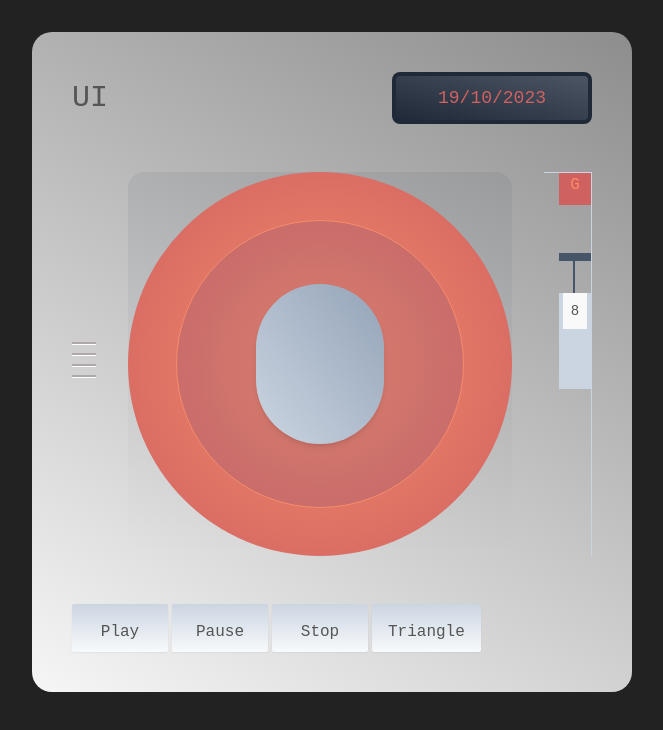
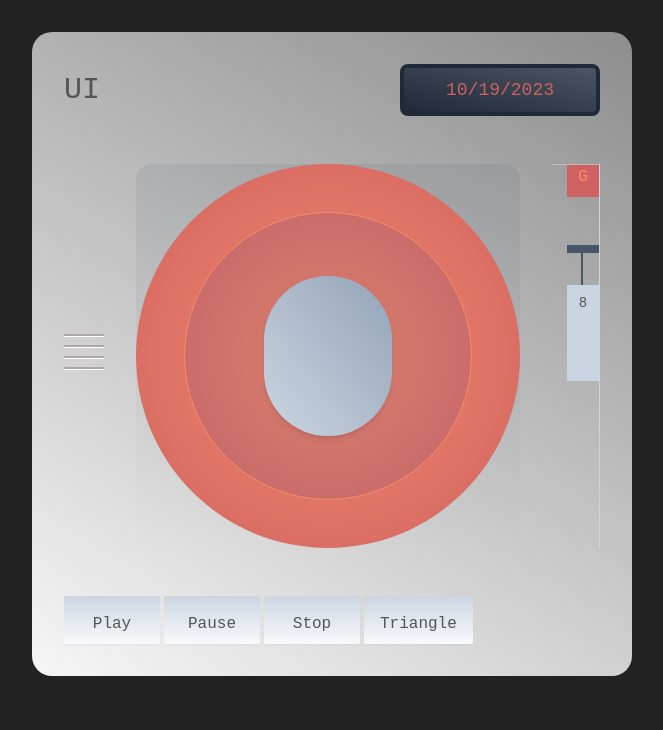
Before and after one commit to mike-healy/ui, a React (Vite) app: page / in a window 1280 px wide. Shown: the top 730 px of the page, without its empty margins (308-971 px from the left). Built offline with nearby package versions, Linux system fonts and the light colour scheme; a web font is replaced by a local one.

Commit message:
Gripper lines, decoration button, action button shadow, locale date

```diff
--- a/src/Actions.jsx
+++ b/src/Actions.jsx
@@ -8,7 +8,7 @@ const Actions = () => {
     <button className='min-w-24 p-4 bg-gradient-to-b from-slate-300 to-slate-50 shadow-sm rounded-sm'>Play</button>
     <button
       onClick={() => setPaused(!paused)}
-      className='min-w-24 p-4 bg-gradient-to-b from-slate-300 to-slate-50 shadow-sm rounded-sm'
+      className='min-w-24 p-4 bg-gradient-to-b from-slate-300 to-slate-50 shadow-sm hover:shadow-md rounded-sm'
     >
       { paused ? 'PAUSED' : 'Pause'}
     </button>
--- a/src/App.css
+++ b/src/App.css
@@ -9,7 +9,7 @@ article.device {
   max-width: 600px;
 
   border-radius: 20px;
-  padding: 40px;
+  padding: 32px;
 
   color: #555;
   background: linear-gradient(30deg, var(--metal1), var(--metal4));
--- a/src/App.jsx
+++ b/src/App.jsx
@@ -23,7 +23,7 @@ function App() {
               </div>
             </div>
 
-            <aside className='flex flex-col items-end w-12 pl-4 border-t border-slate-300 badfsorder-r-slate-300 border-r'>
+            <aside className='flex flex-col items-end w-12 pl-4 border-t border-r border-r-slate-300 border-t-[rgb(188,188,188)]'>
               <span className="w-8 h-8 text-center bg-tint2-400 text-tint2-300">G</span>
               <Decoration1/>
             </aside>
--- a/src/Decoration1.jsx
+++ b/src/Decoration1.jsx
@@ -28,7 +28,7 @@ const Decoration1 = ({color = 'slate'}) => {
     <span className={`block h-2 mt-4 ${bg}`}></span>
     <span className={`block h-8 w-4 border-r-2 ${border}`}></span>
     <div className="bg-slate-300 h-24 text-center text-sm">
-      <button className="p-2">
+      <button className="p-2 bg-transparent">
         8
       </button>
     </div>
--- a/src/Grip.jsx
+++ b/src/Grip.jsx
@@ -1,10 +1,13 @@
 const Grip = () => {
-  return <div className="flex flex-col justify-center w-8">
+
+  const line = <span className="border-t-2 border-b h-[2px] block mb-2"></span>;
+
+  return <div className="flex flex-col justify-center w-12">
     <div className="gripper w-full">
-      <span className="border-t-2 border-b h-[2px] block mb-2"></span>
-      <span className="border-t-2 border-b h-[2px] block mb-2"></span>
-      <span className="border-t-2 border-b h-[2px] block mb-2"></span>
-      <span className="border-t-2 border-b h-[2px] block mb-2"></span>
+      {line}
+      {line}
+      {line}
+      {line}
     </div>
   </div>
 }
--- a/src/Lcd.jsx
+++ b/src/Lcd.jsx
@@ -1,20 +1,14 @@
-import react, { useState } from 'react';
-
 const Lcd = () => {
-
-  const [t, setT] = useState(null);
 
   const label = () => {
     const d = new Date();
-    if (!t) return new Intl.DateTimeFormat(['en-au',]).format(d);
-    return t;
+    return new Intl.DateTimeFormat().format(d);
   }
 
-
   return <output className="block rounded-lg p-1 bg-gray-800">
-    <span className="block w-48 text-lg rounded-[calc(0.5rem-0.25rem)] text-center p-2 bg-gradient-to-bl from-gray-600 to-gray-800">
+    <time className="block w-48 text-lg rounded-[calc(0.5rem-0.25rem)] text-center p-2 bg-gradient-to-bl from-gray-600 to-gray-800">
       { label() }
-    </span>
+    </time>
   </output>
 }
 
```
